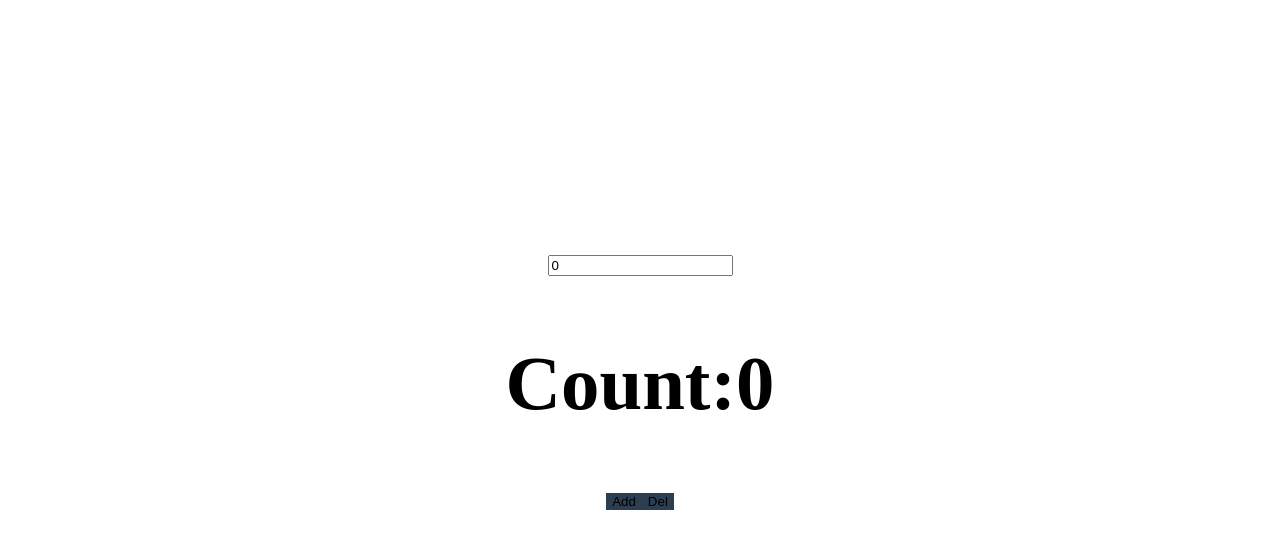
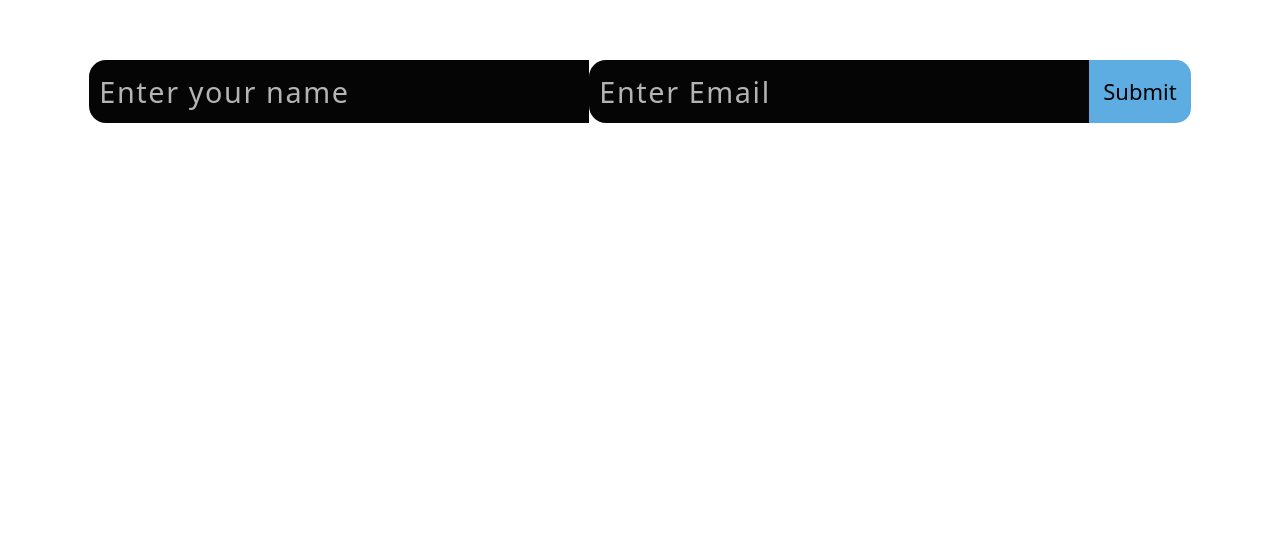
Before and after one commit to Frrz23/React_learn, a React (Vite) app: page / in a window 1280 px wide. Shown: the top 548 px of the page. Built offline with nearby package versions, Linux system fonts and the light colour scheme.

Commit message:
multiple state handling

```diff
--- a/package.json
+++ b/package.json
@@ -10,10 +10,12 @@
     "preview": "vite preview"
   },
   "dependencies": {
+    "@tailwindcss/vite": "^4.0.6",
     "react": "^18.3.1",
     "react-dom": "^18.3.1",
     "react-icons": "^5.3.0",
-    "styled-components": "^6.1.13"
+    "styled-components": "^6.1.13",
+    "tailwindcss": "^4.0.6"
   },
   "devDependencies": {
     "@eslint/js": "^9.14.0",
--- a/src/App.jsx
+++ b/src/App.jsx
@@ -7,6 +7,8 @@ import Product from "./Components/Product";
 import Toogleswitch from "./projects/ToogleSwitch/Toogleswitch";
 import Todo from "./projects/TODO/Todo";
 import Count from "./projects/Testing/Count";
+import Formtest from "./projects/Testing/Formtest";
+
 
 function App() {
   // const [count, setCount] = useState(0)
@@ -35,7 +37,8 @@ function App() {
 
       <section >
         {/* <Todo></Todo> */}
-        <Count></Count>
+        {/* <Count></Count> */}
+        <Formtest></Formtest>
       </section>
     </>
   );
--- a/src/index.css
+++ b/src/index.css
@@ -1,3 +1,5 @@
+
+@import "tailwindcss";
 /* :root {
   font-family: Inter, system-ui, Avenir, Helvetica, Arial, sans-serif;
   line-height: 1.5;
--- /dev/null
+++ b/src/projects/Testing/Formtest.jsx
@@ -0,0 +1,40 @@
+import React, { useState } from 'react';
+
+const Formtest = () => {
+  const [sam, setsam] = useState({
+    username: '',
+    email: '',
+  });
+
+  const handleChange = (e) => {
+    const { name, value } = e.target; // ✅ Correctly extracting name and value
+    setsam((prev) => ({ ...prev, [name]: value }));
+  };
+
+  const handleSubmit = (event) => {
+    event.preventDefault();
+    console.log(sam);
+  };
+
+  return (
+    <form onSubmit={handleSubmit}>
+      <input
+        type="text"
+        name="username"
+        placeholder="Enter your name"
+        value={sam.username}
+        onChange={handleChange}
+      />
+      <input
+        type="text"
+        name="email"
+        placeholder="Enter Email"
+        value={sam.email}
+        onChange={handleChange}
+      />
+      <button type="submit">Submit</button> {/* ✅ Fixed button type and removed incorrect placeholder */}
+    </form>
+  );
+};
+
+export default Formtest;
```
Also changed, not shown: 1 other file (tests, documents, lock files or other folders).
